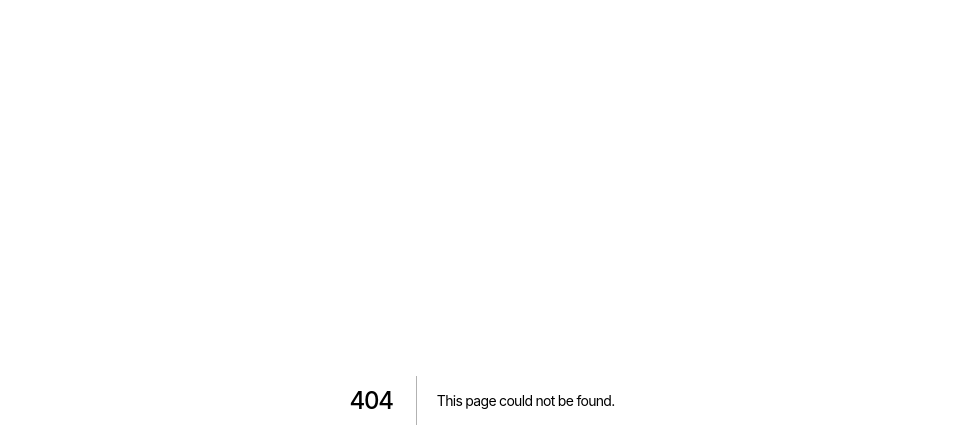
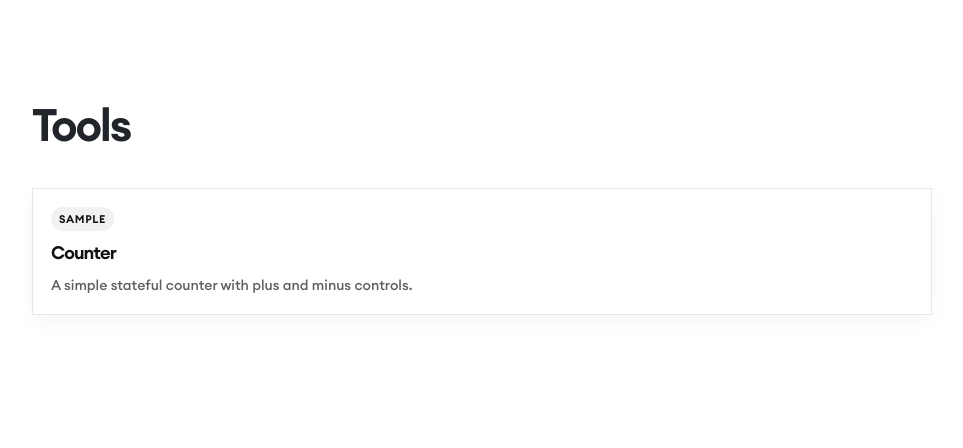
Before and after one commit to maharshmellow/maharsh.net, a Next.js app: page /tools in a window 1280 px wide. Before the commit this address had no page. Shown: the top 448 px of the page, without its empty margins (158-1121 px from the left). Built offline with nearby package versions, Linux system fonts and the light colour scheme; a web font is replaced by a local one.

Commit message:
feat: add tools route

```diff
--- a/components/layout.js
+++ b/components/layout.js
@@ -5,7 +5,14 @@ import Container from "react-bootstrap/Container";
 export const siteTitle = "Maharsh Patel - Software Engineer";
 export const siteDescription = "Software Engineer";
 
-export default function Layout({ children, home, title, description, date }) {
+export default function Layout({
+  children,
+  home,
+  title,
+  description,
+  date,
+  hideNav,
+}) {
   return (
     <div className="base-container">
       <Container fluid={true}>
@@ -34,9 +41,11 @@ export default function Layout({ children, home, title, description, date }) {
           <meta property="og:site_name" content="Maharsh Patel" />
           {date && <meta property="article:published_time" content={date} />}
         </Head>
-        <header>
-          <NavBar />
-        </header>
+        {!hideNav && (
+          <header>
+            <NavBar />
+          </header>
+        )}
         <main>{children}</main>
       </Container>
     </div>
--- a/package.json
+++ b/package.json
@@ -19,6 +19,7 @@
     "react-dom": "^17.0.2",
     "remark": "^13.0.0",
     "remark-html": "^13.0.2",
-    "sass": "^1.29.0"
+    "sass": "^1.29.0",
+    "styled-components": "^6.3.8"
   }
 }
--- /dev/null
+++ b/pages/tools/index.js
@@ -0,0 +1,113 @@
+import Link from "next/link";
+import styled from "styled-components";
+import Layout from "../../components/layout";
+
+const tools = [
+  {
+    slug: "counter",
+    title: "Counter",
+    description: "A simple stateful counter with plus and minus controls.",
+    badge: "Sample",
+  },
+];
+
+const ToolsWrapper = styled.section`
+  margin-top: 80px;
+  max-width: 900px;
+  margin-left: auto;
+  margin-right: auto;
+`;
+
+const ToolsHeader = styled.div`
+  display: flex;
+  flex-direction: column;
+  gap: 10px;
+  margin-bottom: 30px;
+
+  p {
+    margin: 0;
+    color: #5f5f5f;
+    font-size: 16px;
+  }
+`;
+
+const ToolsGrid = styled.div`
+  display: grid;
+  grid-template-columns: repeat(auto-fit, minmax(220px, 1fr));
+  gap: 18px;
+`;
+
+const ToolCard = styled.a`
+  display: flex;
+  flex-direction: column;
+  gap: 12px;
+  padding: 18px;
+  border: 1px solid #e7e7e7;
+  background: #ffffff;
+  box-shadow: 0 6px 18px rgba(16, 24, 40, 0.04);
+  text-decoration: none;
+  color: inherit;
+  transition: transform 0.15s ease, box-shadow 0.15s ease,
+    border-color 0.15s ease;
+
+  &:hover {
+    transform: translateY(-2px);
+    border-color: #d2d2d2;
+    box-shadow: 0 10px 24px rgba(16, 24, 40, 0.08);
+    text-decoration: none;
+  }
+`;
+
+const ToolBadge = styled.span`
+  align-self: flex-start;
+  padding: 4px 8px;
+  border-radius: 999px;
+  font-size: 11px;
+  font-weight: 600;
+  text-transform: uppercase;
+  letter-spacing: 0.06em;
+  color: #111111;
+  background: #f1f1f1;
+`;
+
+const ToolTitle = styled.h3`
+  font-size: 18px;
+  font-weight: 600;
+  margin: 0;
+  color: #111111;
+`;
+
+const ToolDescription = styled.p`
+  margin: 0;
+  color: #5f5f5f;
+  font-size: 14px;
+  line-height: 1.5;
+`;
+
+export default function ToolsIndex() {
+  return (
+    <Layout
+      title="Tools - Maharsh Patel"
+      description="Small, focused tools."
+      hideNav
+    >
+      <ToolsWrapper>
+        <ToolsHeader>
+          <h1>Tools</h1>
+        </ToolsHeader>
+
+        <ToolsGrid>
+          {tools.map((tool) => (
+            <Link key={tool.slug} href={`/tools/${tool.slug}`} passHref>
+              <ToolCard>
+                <ToolBadge>{tool.badge}</ToolBadge>
+                <ToolTitle>{tool.title}</ToolTitle>
+                <ToolDescription>{tool.description}</ToolDescription>
+              </ToolCard>
+            </Link>
+          ))}
+        </ToolsGrid>
+      </ToolsWrapper>
+    </Layout>
+  );
+}
```
Also changed, not shown: pages/tools/counter.js (added, +100 -0 lines), styles/global.scss (+53 -20 lines), 1 other file (tests, documents, lock files or other folders).
